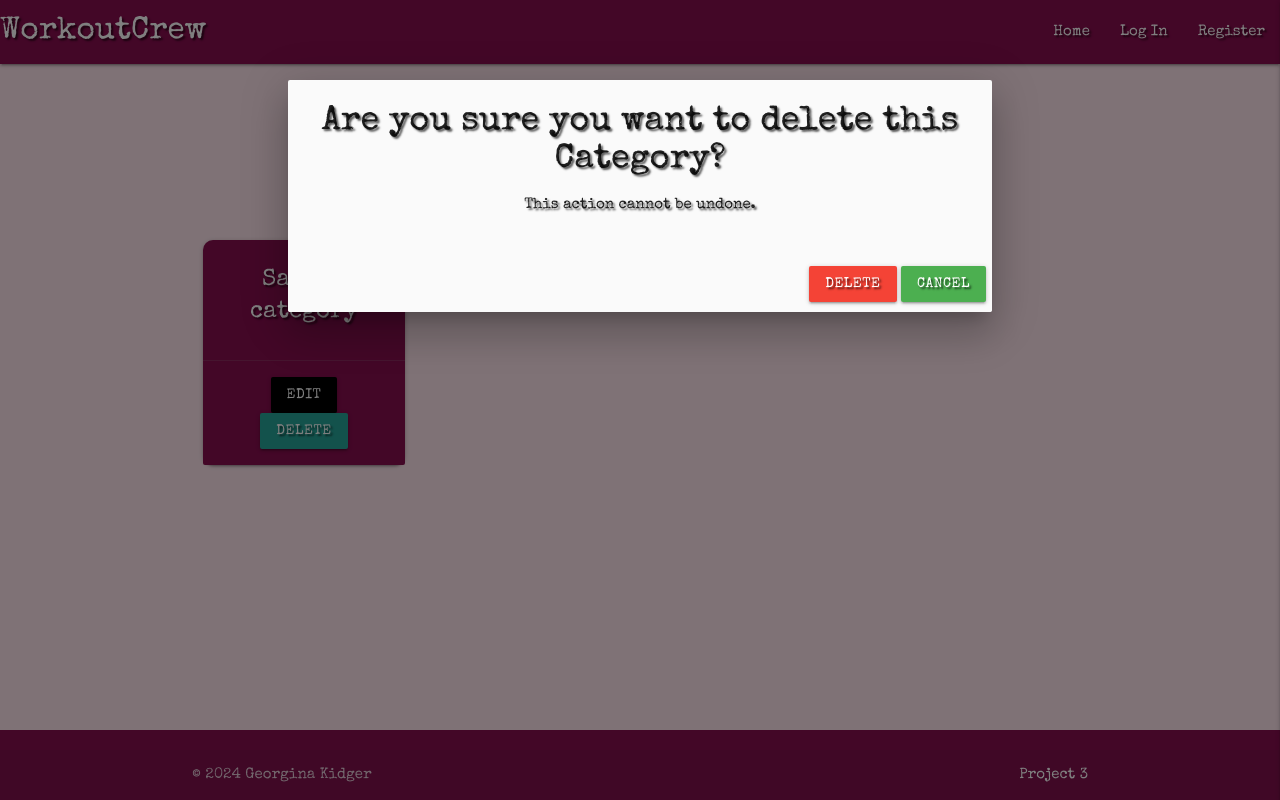
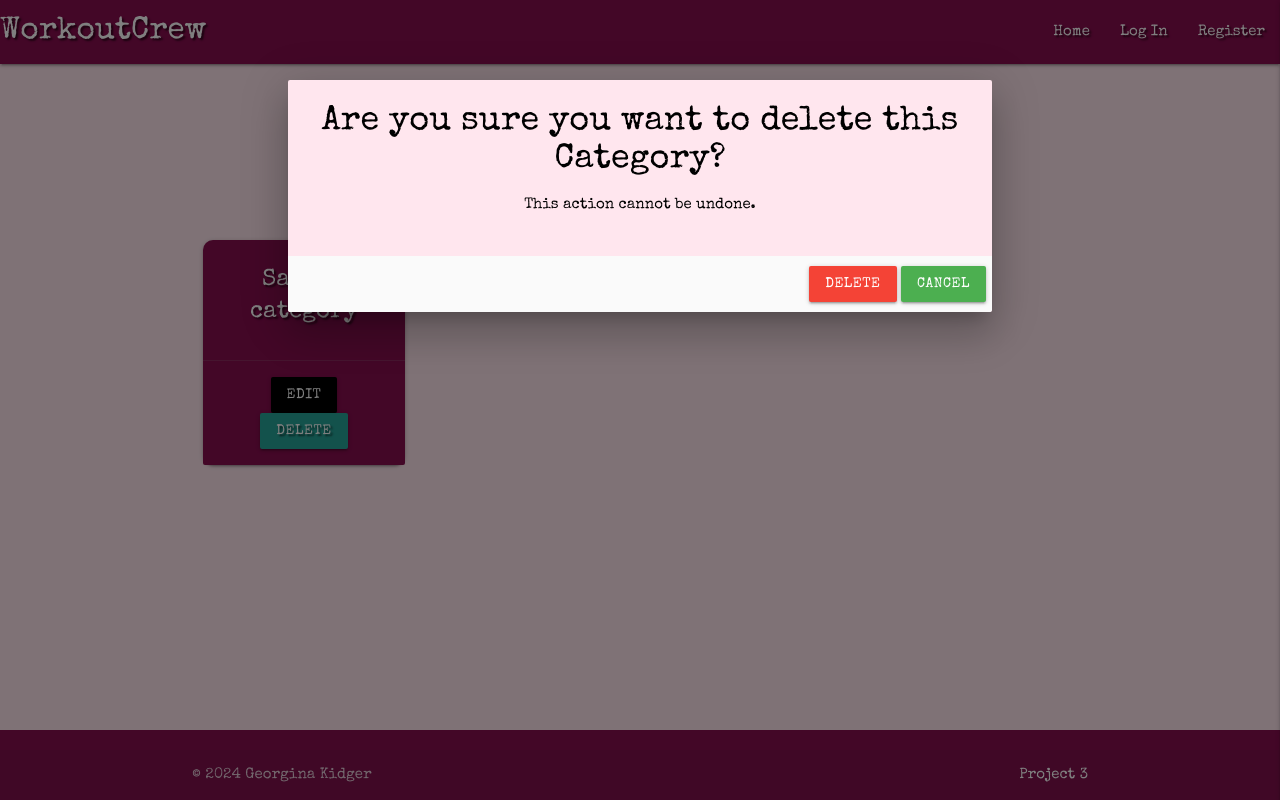
Before and after one commit to Georgina90-x/Final-Project-3, a Flask app: page /get_categories in a window 1280 px wide, after a click on "DELETE". Run offline with Flask 3, Linux system fonts and the light colour scheme; a database or web service that is not in the repository returns one stand-in record (values such as "Sample title"); some libraries are stand-ins or nearby versions.

Commit message:
added modals to tasks and categories, function not fully working

```diff
--- a/static/css/style.css
+++ b/static/css/style.css
@@ -139,3 +139,17 @@ nav .workout-title {
 .icon, .user {
     color: var(--dark-pink);
 }
+
+/* styles for modal box */
+.modal {
+    color: var(--black);
+    text-align: center;
+    background-color: var(--light-pink);
+    text-shadow: none;
+}
+
+.modal .modal-footer {
+    position: center;
+    align-items: center;
+    justify-content: center;
+}
--- a/templates/categories.html
+++ b/templates/categories.html
@@ -19,8 +19,8 @@
             <a href="{{ url_for('edit_category', category_id=category._id) }}" class="btn edit">Edit</a>
             <a href="#modal-{{ category.id }}" class="btn modal-trigger">Delete</a>
             <!-- Modal -->
-            <div id="modal-{{ category.id }}" class="modal">
-               <div class="modal-content">
+            <div id="modal-{{ category.id }}" class="modal black-text center-align">
+               <div class="modal-content center-align">
                   <h4>Are you sure you want to delete this Category?</h4>
                   <p>This action cannot be undone.</p>
                </div>
```
